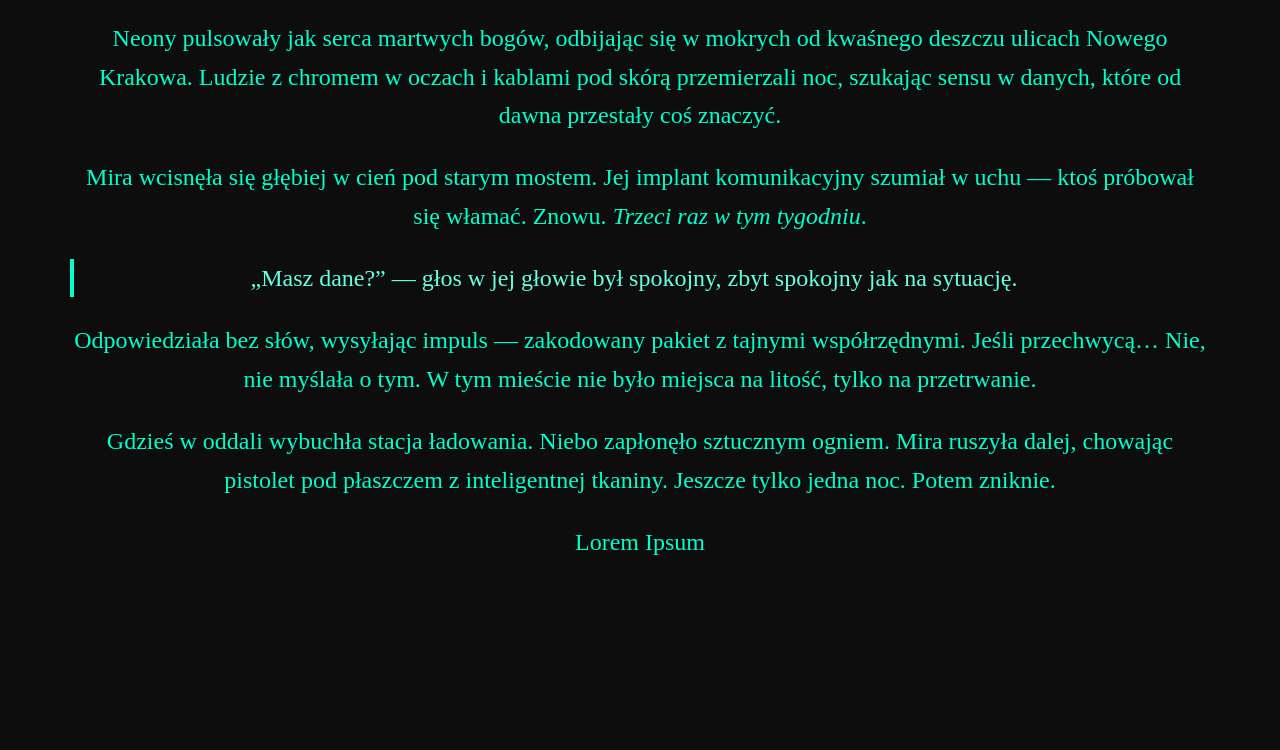
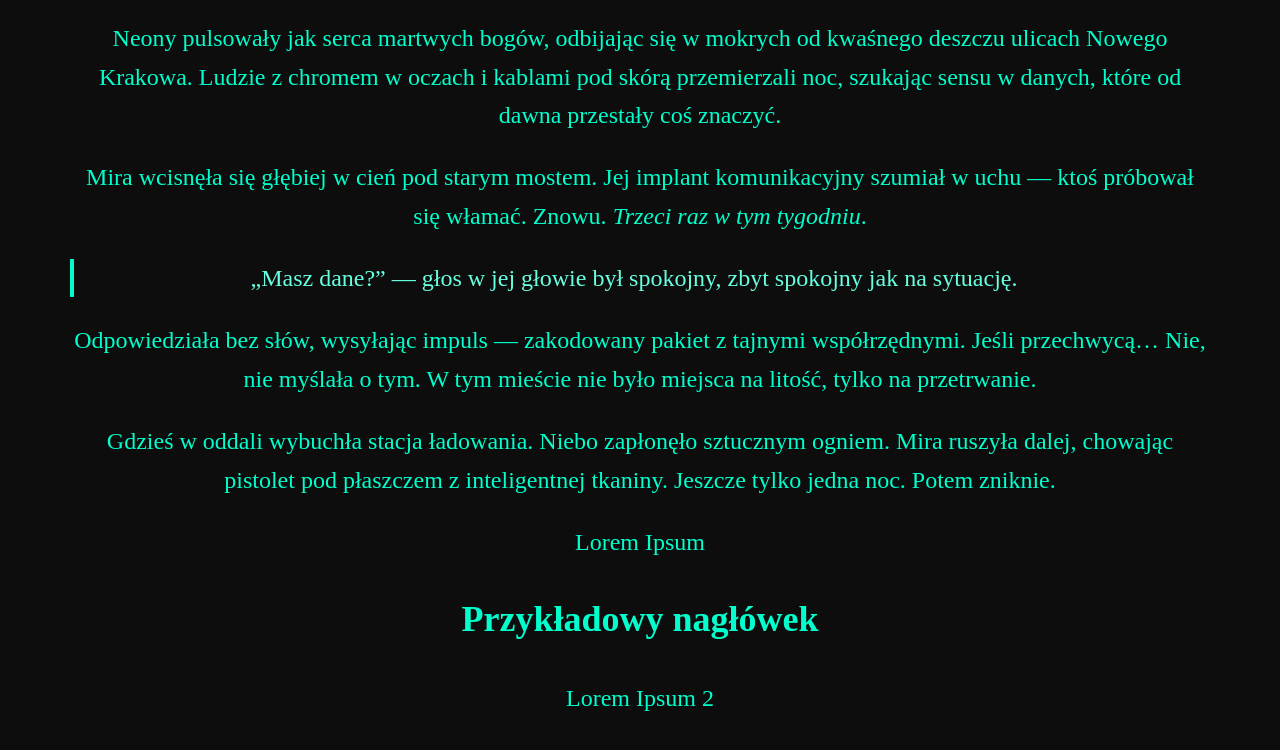
Before and after one commit to savespace/nauka-gita, a plain HTML site: page index.html in a window 1280 px wide. Shown: the part 170-920 px from the top of the page. Before the commit the page ends 803 px from the top, so only its background shows below. Drawn offline with Linux system fonts and the light colour scheme; a web font is replaced by a local one.

Commit message:
Update index.html

```diff
--- a/index.html
+++ b/index.html
@@ -19,6 +19,8 @@
               <p>Odpowiedziała bez słów, wysyłając impuls — zakodowany pakiet z tajnymi współrzędnymi. Jeśli przechwycą… Nie, nie myślała o tym. W tym mieście nie było miejsca na litość, tylko na przetrwanie.</p>
               <p>Gdzieś w oddali wybuchła stacja ładowania. Niebo zapłonęło sztucznym ogniem. Mira ruszyła dalej, chowając pistolet pod płaszczem z inteligentnej tkaniny. Jeszcze tylko jedna noc. Potem zniknie.</p>
                 <p>Lorem Ipsum</p>
+            <h2>Przykładowy nagłówek</h2>
+            <p>Lorem Ipsum 2</p>
         </div>
     </body>
 </html>
```
